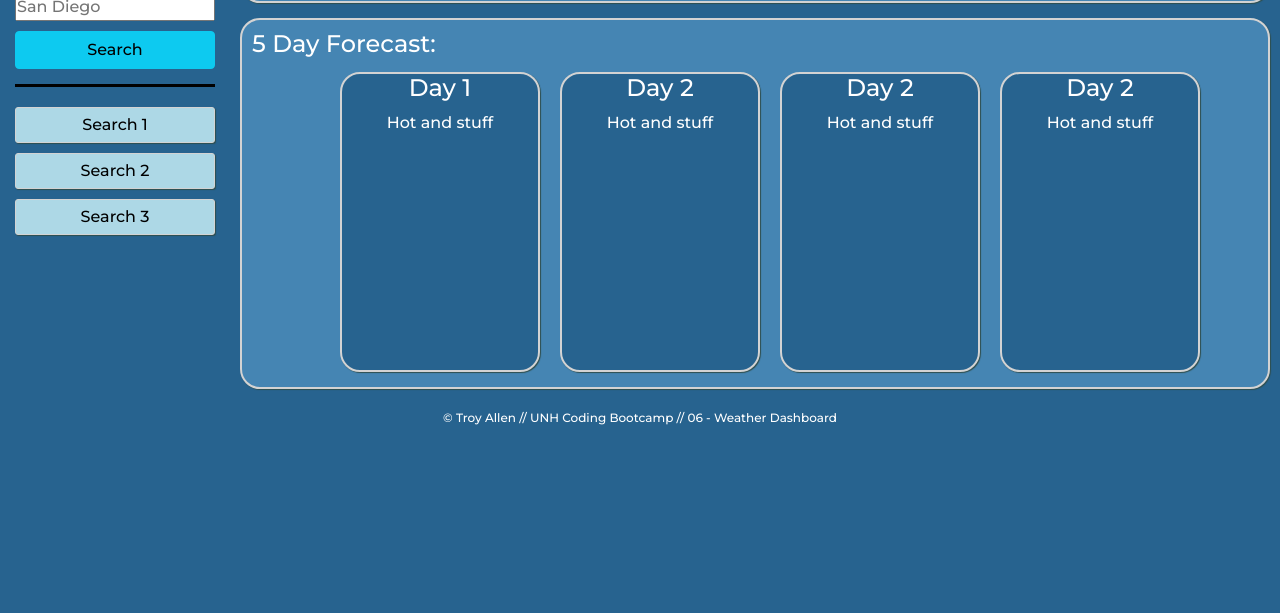
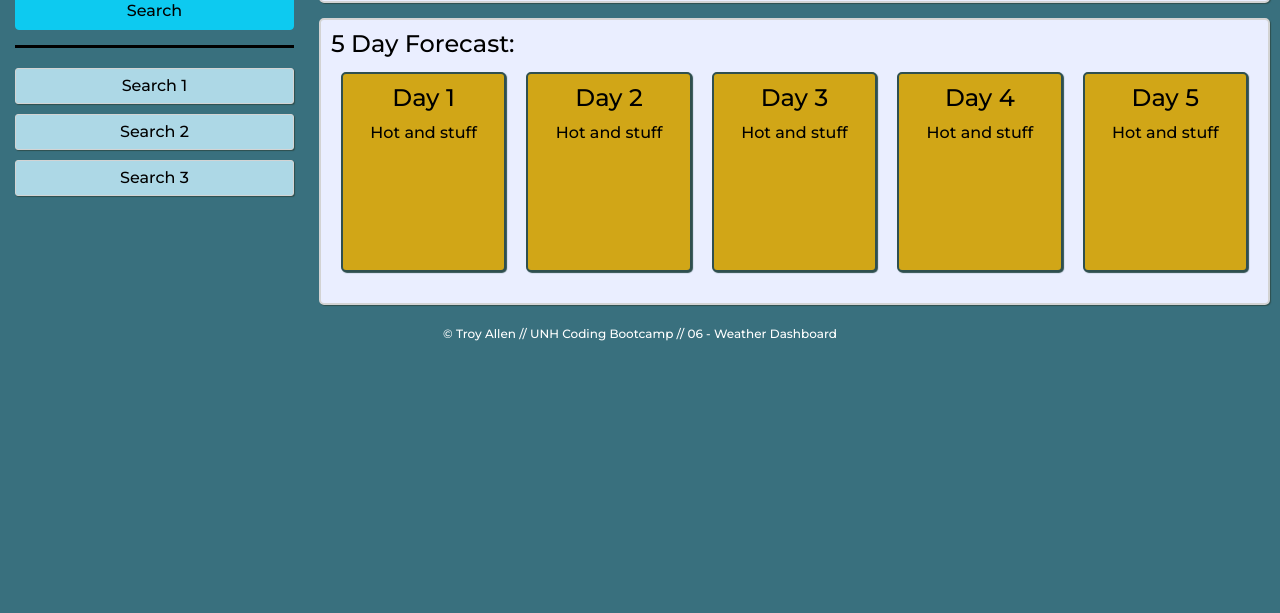
Before and after one commit to tallen1985/06-Homework-Weather-Dashboard, a plain HTML site: page index.html in a window 1280 px wide. Shown: the part 187-800 px from the top of the page. Drawn offline with nearby package versions, Linux system fonts and the light colour scheme.

Commit message:
updated colors/styling/flex

```diff
--- a/assets/css/style.css
+++ b/assets/css/style.css
@@ -1,6 +1,8 @@
 :root {
-    --teal: rgb(39, 99, 143);
-    --lighterTeal: rgb(69, 133, 179);
+    --header: #013579;
+    --teal:#39707e;
+    --lighterTeal: #EAEEFF;
+    --cardBackground: #D1A617;
 }
 
 * {
@@ -14,7 +16,7 @@ body {
 header {
     margin: 10px auto;
     width: 50%;
-    background-color: rgb(1, 53, 121);
+    background-color: var(--header);
     border: 2px solid lightgray;
     border-radius: 20px;
     box-shadow:3px 3px 3px lightgray;
@@ -30,22 +32,24 @@ main {
     width: 100%;
     display: flex;
     margin: 5px;
+    flex-wrap: wrap;
 }
 
 aside {
     color: white;
-    flex: 0 1 200px;
+    flex: 1 1 200px;
     margin: 0 10px;
+    text-align: center;
 }
     aside input {
         width: 100%;
+        text-align: center;
     }
     aside .btn {
         margin: 10px 0;
         width: 100%;
     }
     aside #searchHistoryUL {
-        height: 5px;
         color: black;
         margin: 5px 0;
         padding: 10px 0 0 0 ;
@@ -60,11 +64,10 @@ aside {
         border-radius: 3px;
         box-shadow: 1px 1px 1px darkslategray;
         padding: 5px;
-
     }
 
 #WeatherDIV {
-    flex: 1 0 350px;
+    flex: 8 0 350px;
 }
 .weatherSection {
     background-color: var(--lighterTeal);
@@ -72,16 +75,16 @@ aside {
     margin: 15px;
     padding: 10px;
     border: 2px solid lightgray;
-    border-radius: 20px;
+    border-radius: 5px;
     box-shadow: 1px 1px 1px darkslategray;
 }
 #currentWeatherDIV h1 {
-    color: white;
+    color: black
 }
 
 #forecastDIV {
     flex: 1 0 350px;
-    color: white;
+    color: black;
 }
 #forecastDIV ul {
     display: flex;
@@ -89,16 +92,16 @@ aside {
     width: 100%;
     list-style: none;
     padding: 0;
-    margin: 0 15px;
     justify-content: center;
 }
 #forecastDIV .dayCard {
     margin: 5px 10px;
-    background-color: var(--teal);
-    width: 200px;
-    height: 300px;
-    border: 2px solid lightgray;
-    border-radius: 20px;
+    padding-top: 10px;
+    background-color: var(--cardBackground);
+    flex: 1 0 150px;
+    height: 200px;
+    border: 2px solid darkslategray;
+    border-radius: 5px;
     box-shadow: 1px 1px 1px darkslategray;
     text-align: center;
 }
@@ -107,5 +110,11 @@ footer {
     font-size: .75rem;
     color: white;
     text-align: center;
-    margin 0 auto;
+    margin: 0 auto;
 }
+@media screen and (max-width: 800px) {
+    header h1 {
+        padding-top: 12px;
+        font-size: 1.5rem;
+    }
+}
--- a/index.html
+++ b/index.html
@@ -7,7 +7,7 @@
     <link href="https://cdn.jsdelivr.net/npm/bootstrap@5.1.2/dist/css/bootstrap.min.css" rel="stylesheet" integrity="sha384-uWxY/CJNBR+1zjPWmfnSnVxwRheevXITnMqoEIeG1LJrdI0GlVs/9cVSyPYXdcSF" crossorigin="anonymous">
     <link href="https://fonts.googleapis.com/css2?family=Montserrat:wght@500&display=swap" rel="stylesheet">
     <link href="assets/css/style.css" rel="stylesheet">
-    <title>Document</title>
+    <title>Troy Allen // 06 Homeword - Weather Dashboard</title>
 </head>
 <body >
     <header>
@@ -41,11 +41,15 @@
                         <p>Hot and stuff</p>
                     </li>
                     <li id="forecastDay" class="dayCard">
-                        <h4>Day 2</h4>
+                        <h4>Day 3</h4>
                         <p>Hot and stuff</p>
                     </li>
                     <li id="forecastDay" class="dayCard">
-                        <h4>Day 2</h4>
+                        <h4>Day 4</h4>
+                        <p>Hot and stuff</p>
+                    </li>
+                    <li id="forecastDay" class="dayCard">
+                        <h4>Day 5</h4>
                         <p>Hot and stuff</p>
                     </li>
                 </ul>
```
